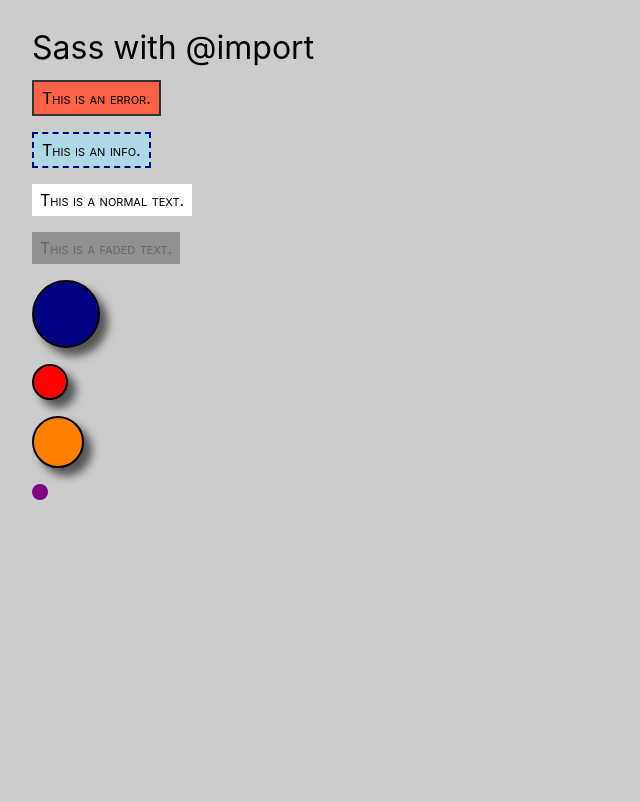
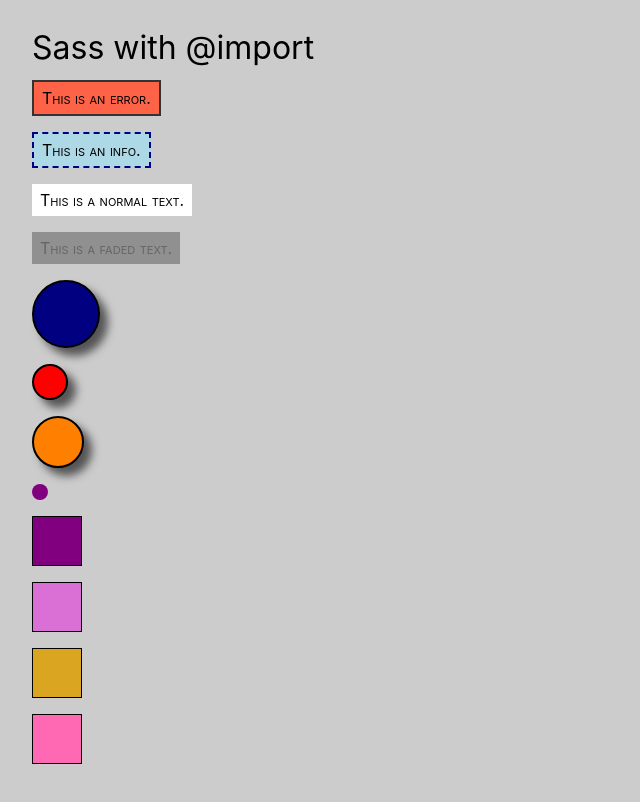
Before and after one commit to Yokosumi/vite_sass_with_import, a React (Vite) app: page / in a window 1280 px wide. Shown: the top 802 px of the page, without its empty margins (0-640 px from the left). Built offline with nearby package versions, Linux system fonts and the light colour scheme; a web font is replaced by a local one.

Commit message:
for is in

```diff
--- a/src/App.tsx
+++ b/src/App.tsx
@@ -14,6 +14,12 @@
       <p className="ball-002 shadow spacing"></p>
       <p className="ball-003 spacing"></p>
       <p className="ball-004 spacing"></p>
+
+      <p className="box-1 spacing"></p>
+      <p className="box-2 spacing"></p>
+      <p className="box-3 spacing"></p>
+      <p className="box-4 spacing"></p>
+      <p className="box-5 spacing"></p>
     </>
   );
 }
--- a/src/sass/components/_shapes.scss
+++ b/src/sass/components/_shapes.scss
@@ -20,3 +20,14 @@
 .ball-004 {
   @include ball(mix(blue, red), 1rem);
 }
+
+$colors: purple, orchid, goldenrod, hotpink;
+
+@for $i from 1 through length($colors) {
+  .box-#{$i} {
+    background-color: nth($colors, $i);
+    width: 3rem;
+    height: 3rem;
+    border: 1px solid black;
+  }
+}
```
